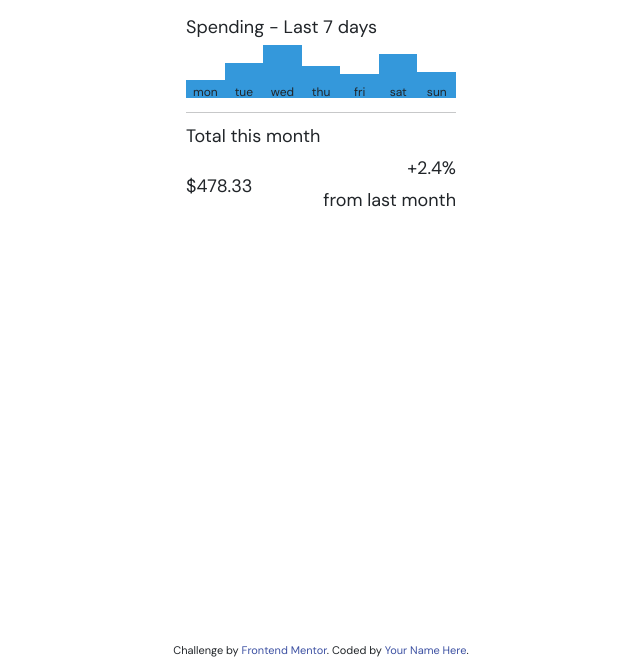
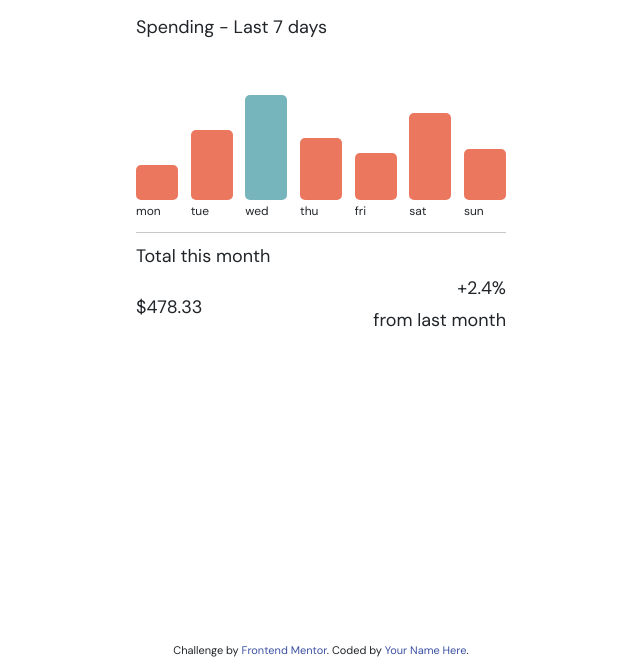
Before and after one commit to shoproizoshlo/expenses-chart-component-main, a plain HTML site: page index.html in a window 1280 px wide. Shown: the part 144-801 px from the top of the page, without its empty margins (319-959 px from the left). Drawn offline with nearby package versions, Linux system fonts and the light colour scheme.

Commit message:
fixed chart styling

```diff
--- a/index.html
+++ b/index.html
@@ -50,25 +50,32 @@
           <div class="chart-area">
             <h3>Spending - Last 7 days</h3>
             <div class="chart d-flex align-items-end justify-content-between">
-              <div class="bar" id="bar1">
+              <div>
+                <div class="bar" id="bar1"></div>
                 <span class="day-label">mon</span>
               </div>
-              <div class="bar" id="bar2">
+              <div>
+                <div class="bar" id="bar2"></div>
                 <span class="day-label">tue</span>
               </div>
-              <div class="bar" id="bar3">
+              <div>
+                <div class="bar" id="bar3"></div>
                 <span class="day-label">wed</span>
               </div>
-              <div class="bar" id="bar4">
+              <div>
+                <div class="bar" id="bar4"></div>
                 <span class="day-label">thu</span>
               </div>
-              <div class="bar" id="bar5">
+              <div>
+                <div class="bar" id="bar5"></div>
                 <span class="day-label">fri</span>
               </div>
-              <div class="bar" id="bar6">
+              <div>
+                <div class="bar" id="bar6"></div>
                 <span class="day-label">sat</span>
               </div>
-              <div class="bar" id="bar7">
+              <div>
+                <div class="bar" id="bar7"></div>
                 <span class="day-label">sun</span>
               </div>
             </div>
--- a/scripts/script.js
+++ b/scripts/script.js
@@ -2,9 +2,20 @@
 fetch("./scripts/data.json")
   .then((response) => response.json())
   .then((data) => {
+    // Find the maximum amount
+    const maxAmount = Math.max(...data.map((item) => item.amount));
+
+    // Iterate through bars and set their heights and colors
     data.forEach((item, index) => {
       const bar = document.getElementById(`bar${index + 1}`);
-      bar.style.height = `${item.amount}px`;
+      bar.style.height = `${item.amount * 2}px`;
+
+      // Check if this bar has the maximum amount and change its color
+      if (item.amount === maxAmount) {
+        bar.style.backgroundColor = "hsl(186, 34%, 60%)"; // color for the highest bar
+      } else {
+        bar.style.backgroundColor = "hsl(10, 79%, 65%)"; // Default color
+      }
     });
   })
   .catch((error) => console.error("Error loading data:", error));
--- a/styles/style.css
+++ b/styles/style.css
@@ -128,7 +128,7 @@ main {
   align-items: center;
 }
 .container {
-  max-width: 300px;
+  max-width: 400px;
   margin: 40px auto 0 auto;
   padding: 0 15px;
 }
@@ -143,20 +143,19 @@ main {
 
 /* chart */
 .chart {
-  /* display: flex; */
-  /* width: 80%; */
-  /* justify-content: space-between;
-  flex-direction: row;
-  align-items: flex-end; */
+  padding-top: 50px;
 }
 .bar {
-  width: 50px;
-  background-color: #3498db;
-  display: flex;
+  width: 42px;
+  position: relative;
+  border-radius: 5px;
+  /* display: flex;
   flex-direction: column;
   align-items: center;
-  justify-content: flex-end;
-  position: relative;
+  justify-content: flex-end; */
+}
+.bar:last-child {
+  margin-right: 0;
 }
 .day-label {
   margin-top: 5px;
@@ -177,12 +176,12 @@ main {
 
 @media screen and (max-width: 1200px) {
   .container {
-    max-width: 300px;
+    max-width: 400px;
   }
 }
 @media screen and (max-width: 992px) {
   .container {
-    max-width: 300px;
+    max-width: 400px;
   }
 }
 @media screen and (max-width: 767px) {
```
